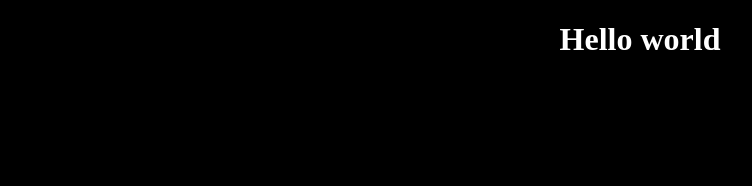
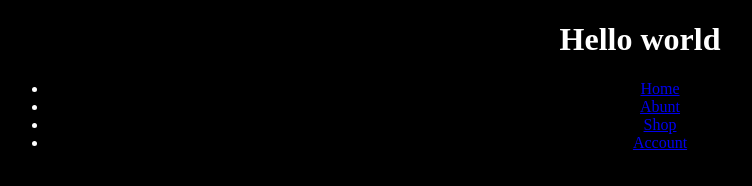
Before and after one commit to Behruz746/git__auto, a plain HTML site: page index.html in a window 1280 px wide. Shown: the whole page, without its empty margins (0-752 px from the left). Drawn offline with Linux system fonts and the light colour scheme.

Commit message:
added index document

```diff
--- a/index.html
+++ b/index.html
@@ -9,5 +9,16 @@
 </head>
 <body>
     <h1>Hello world</h1>
+
+
+    <div class="container">
+        <ul>
+            <li class="text text__Home"><a target="_blank" href="#">Home</a></li>
+            <li class="text text__Abunt"><a target="_blank" href="#">Abunt</a></li>
+            <li class="text text__Shop"><a target="_blank" href="#">Shop</a></li>
+            <li class="text text__Account"><a target="_blank" href="#">Account</a></li>
+        </ul>
+</div>
+
 </body>
 </html>
```
